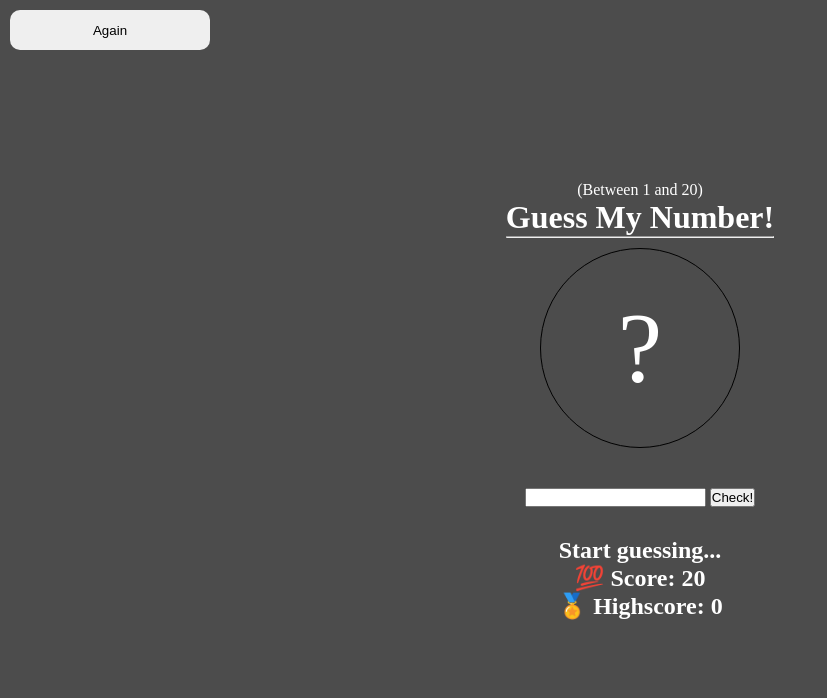
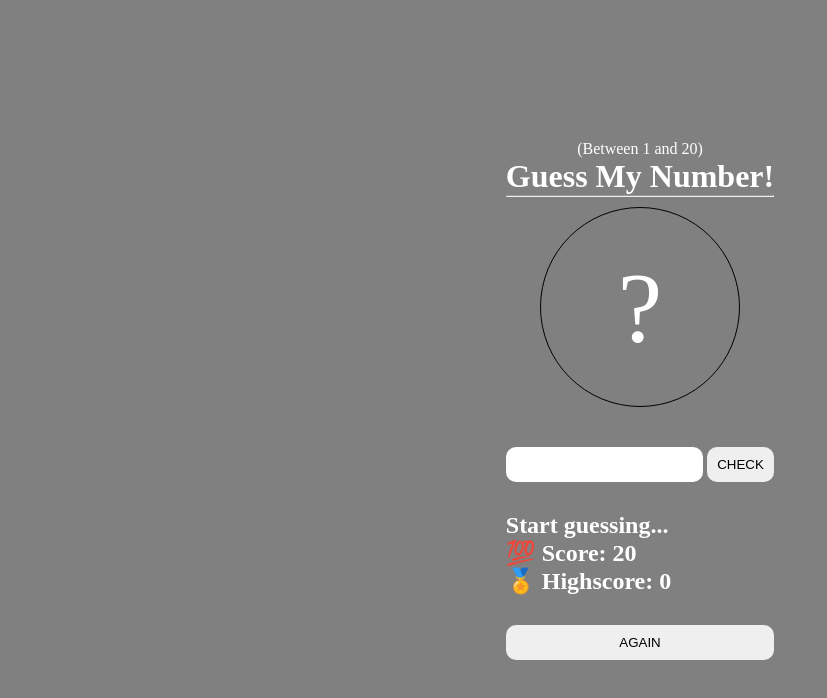
Before and after one commit to mariglendoda/Guess_Number_Project, a plain HTML site: page index.html in a window 1280 px wide. Shown: the whole page, without its empty margins (0-827 px from the left). Drawn offline with Linux system fonts and the light colour scheme.

Commit message:
Fix code and design

```diff
--- a/index.css
+++ b/index.css
@@ -9,8 +9,9 @@ body {
   justify-content: center;
   align-items: center;
   height: 100vh;
-  background: rgba(0, 0, 0, 0.7);
+  background: grey;
   color: white;
+  margin: auto;
 }
 
 .correct {
@@ -45,17 +46,21 @@ body {
   font-size: 100px;
 }
 
-/* result */
 .results {
-  text-align: center;
+  text-align: start;
 }
 
-.again-btn {
-  position: absolute;
-  left: 10px;
-  top: 10px;
-  width: 200px;
-  height: 40px;
+input {
+  padding: 10px;
+  border-radius: 10px;
+  border: none;
+  color: #555;
+  outline: none;
+}
+
+button {
+  text-transform: uppercase;
+  padding: 10px;
   border-radius: 10px;
   border: none;
   outline: none;
--- a/index.html
+++ b/index.html
@@ -14,8 +14,6 @@
 <div id="app">
   <div class="header">
     <p class="login-guess"></p>
-    <button class="again-btn">Again</button>
-
     <h1 class="title">Guess My Number!</h1>
     <hr>
     <div class="box">
@@ -25,7 +23,7 @@
 
   <div class="content">
     <input class="guess" type="number">
-    <button class="check">Check!</button>
+    <button class="check">Check</button>
   </div>
 
   <div class="results">
@@ -33,6 +31,8 @@
     <h2>💯 Score: <span class="score">20</span></h2>
     <h2>🏅 Highscore: <span class="highscore">0</span></h2>
   </div>
+
+  <button class="again-btn">Again</button>
 </div>
 
 <script src="index.js"></script>
--- a/index.js
+++ b/index.js
@@ -10,6 +10,7 @@ const displayMessage = function (message) {
 
 
 document.querySelector('.check').addEventListener('click', function () {
+  console.log(secretNumber);
   const guess = Number(document.querySelector('.guess').value);
 
   // When there is no input
@@ -31,7 +32,7 @@ document.querySelector('.check').addEventListener('click', function () {
     // When guess is wrong
   } else if (guess !== secretNumber) {
     if (score > 1) {
-      displayMessage(guess > secretNumber ? "📈 To High!" : "📉 To Low!");
+      displayMessage(guess > secretNumber ? "The secret number is to Low! 📉" : "The secret number is to High! 📈");
       score--;
       document.querySelector('.score').textContent = score;
     } else {
@@ -43,11 +44,11 @@ document.querySelector('.check').addEventListener('click', function () {
 
 // Implementing a game playing again functionality
 document.querySelector('.again-btn').addEventListener('click', function () {
-  score = 20;
   secretNumber = Math.trunc(Math.random() * 20) + 1;
 
   displayMessage("Start guessing...");
-  document.querySelector('.score').textContent = score;
+  document.querySelector('.score').textContent = 20;
+  document.querySelector('.highscore').textContent = 0;
   document.querySelector('.number').textContent = "?";
   document.querySelector('.guess').value = "";
   document.querySelector('body').className = "";
```
